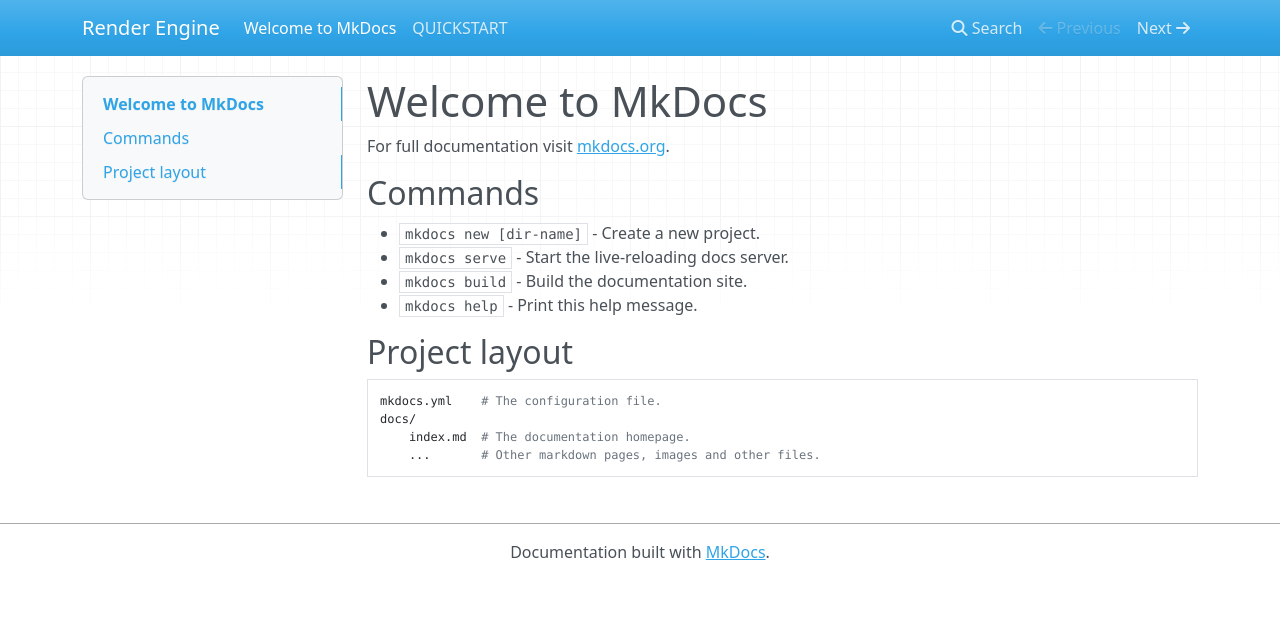
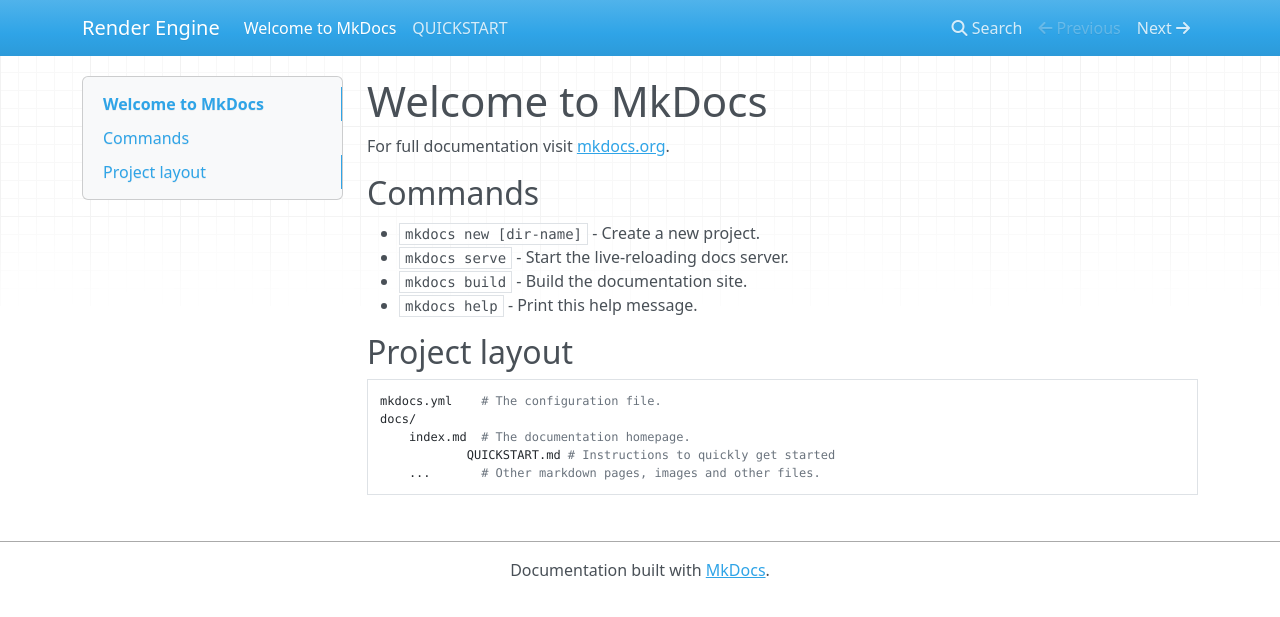
Before and after one commit to render-engine/render-engine, an MkDocs documentation site: the page built from docs/index.md, in a window 1280 px wide. Shown: the top 617 px of the page. Built offline with MkDocs 1.6.1, drawn with Linux system fonts in a browser that asks for light colours; nearby versions of some CDN libraries.

Commit message:
update docs

```diff
--- a/docs/index.md
+++ b/docs/index.md
@@ -14,4 +14,5 @@
     mkdocs.yml    # The configuration file.
     docs/
         index.md  # The documentation homepage.
+				QUICKSTART.md # Instructions to quickly get started
         ...       # Other markdown pages, images and other files.
```
